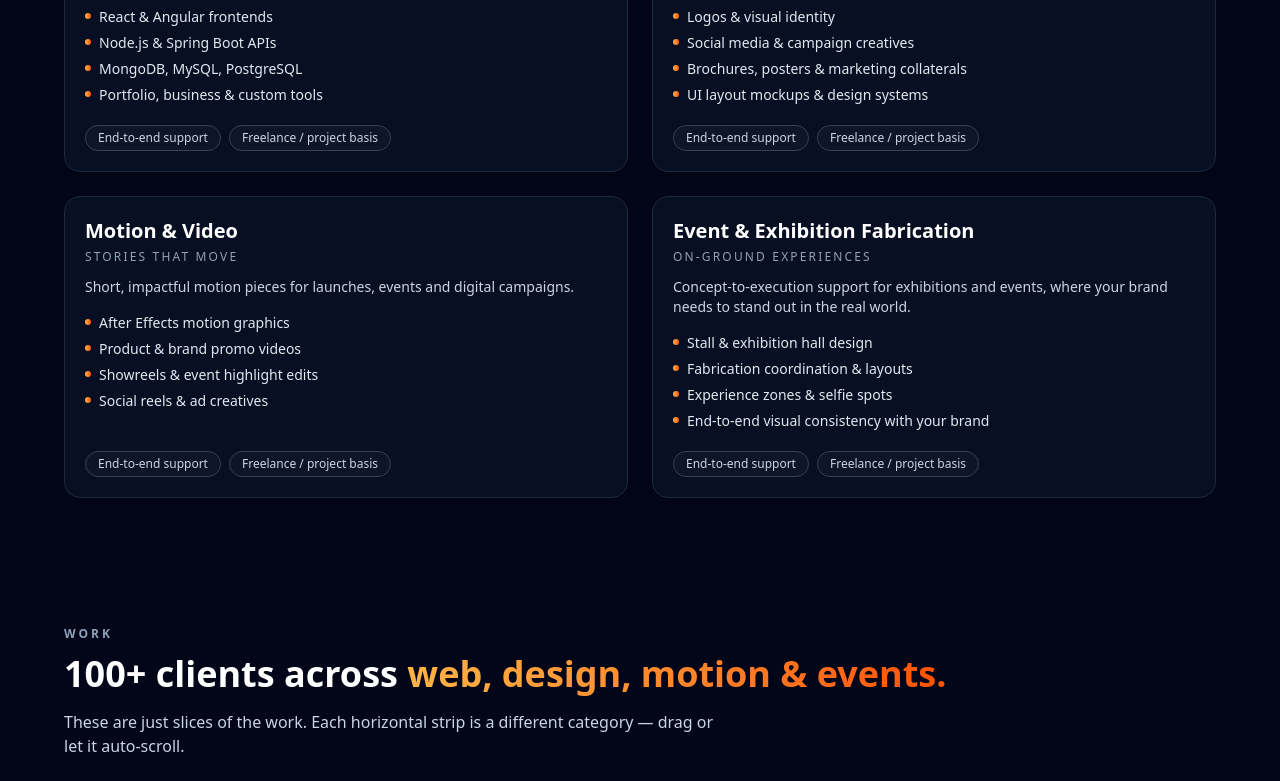
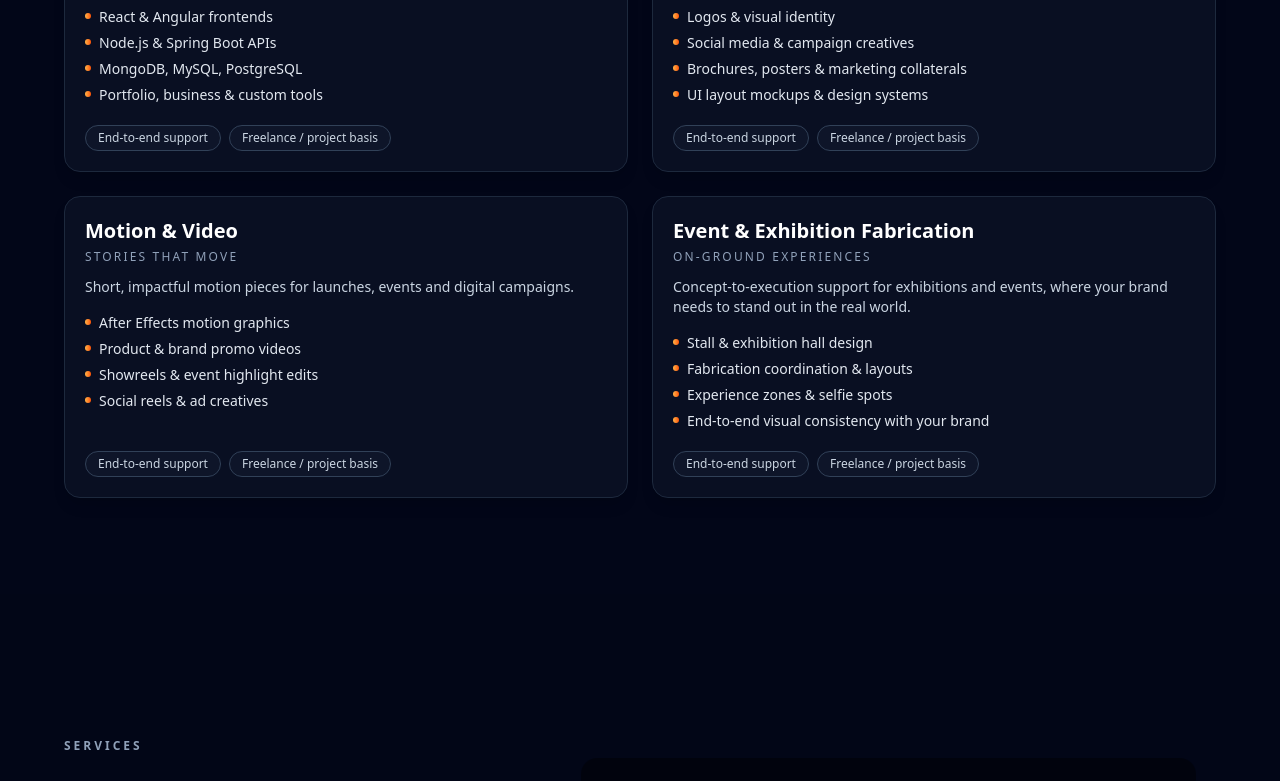
Before and after one commit to vsdeshinge/vivekanand, a React (Vite) app: page / in a window 1280 px wide. Shown: the part 2000-2781 px from the top of the page. Built offline with nearby package versions, Linux system fonts and the light colour scheme; grey boxes are pictures that could not be loaded; a web font is replaced by a local one.

Commit message:
video added

```diff
--- a/src/pages/Home.jsx
+++ b/src/pages/Home.jsx
@@ -16,7 +16,7 @@ const Home = () => {
 
       <About />
       <Services />
-      {/*<Service />*/}
+      <Service />
 
       {/* Pull Work a bit closer to About */}
       <div className="-mt-4 md:-mt-6">
--- a/src/pages/rough.jsx
+++ b/src/pages/rough.jsx
@@ -12,7 +12,7 @@ const services = [
     id: "branding",
     title: "Branding & Graphic Design",
     subtitle: "Logos, identity systems, print & digital assets that feel premium.",
-    video: "/services/branding.mp4",
+    video: "/videos/fathermuller1.mp4",
   },
   {
     id: "motion",
```
Also changed, not shown: 1 other file (tests, documents, lock files or other folders).
